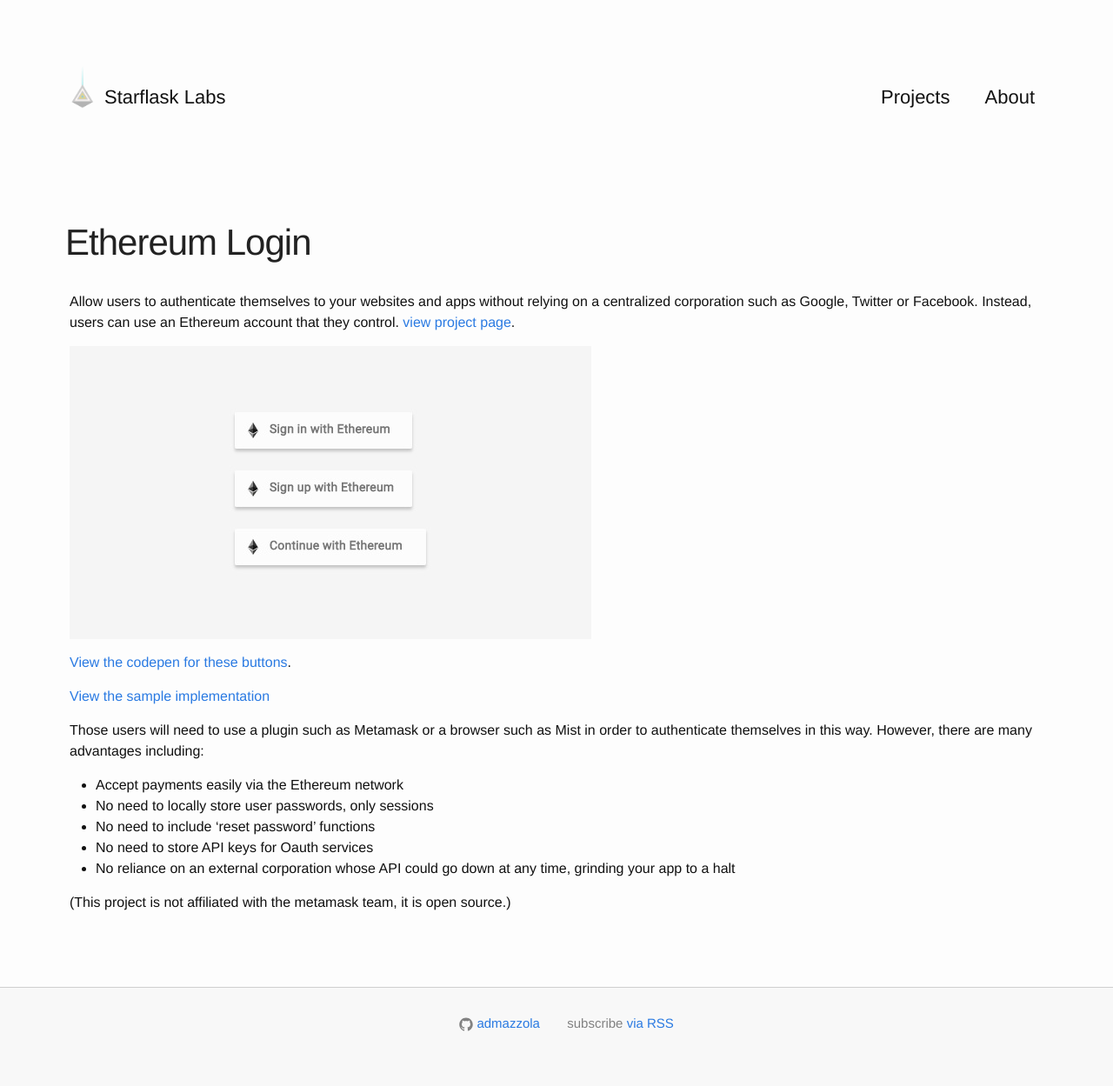
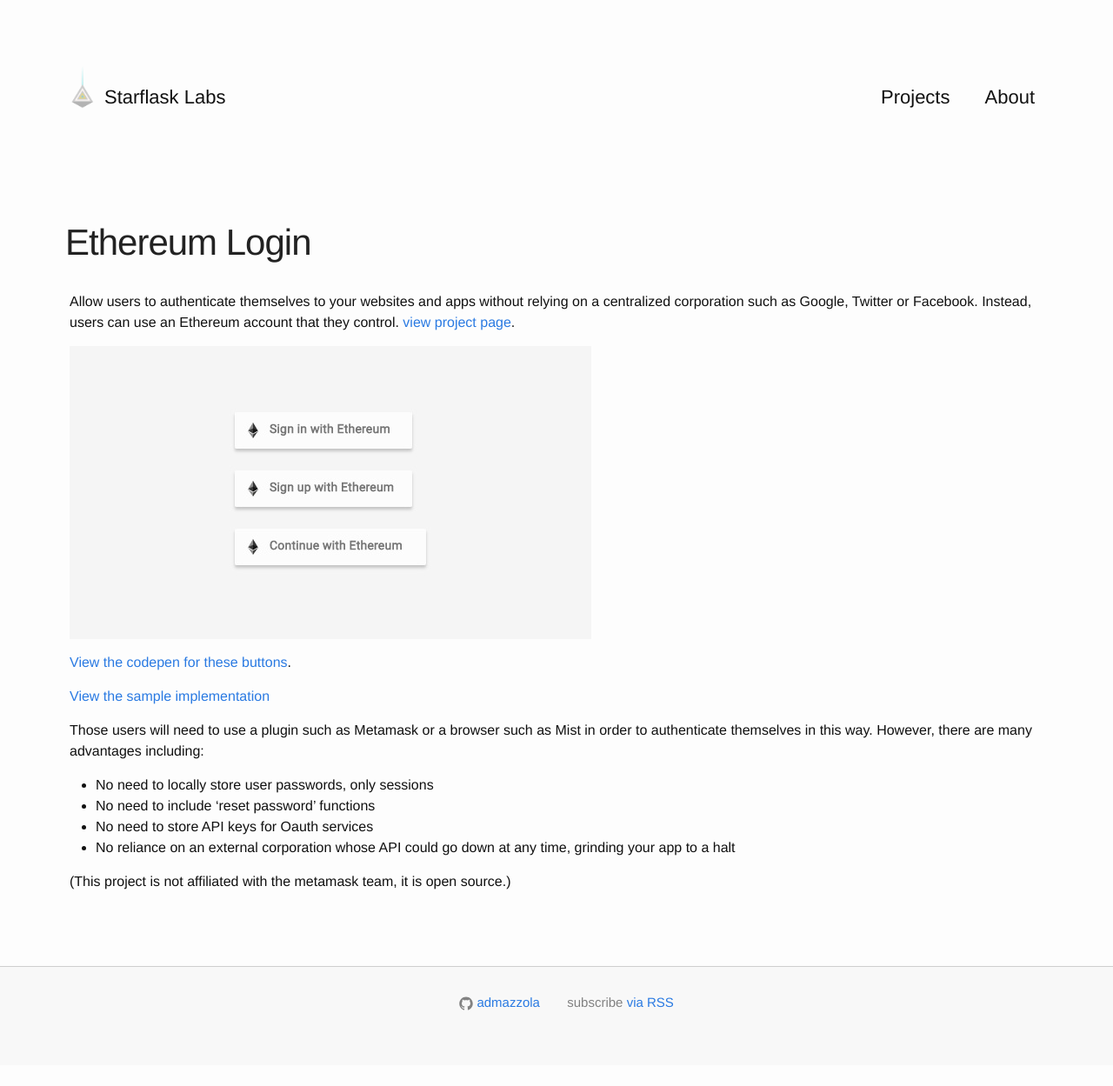
Before and after one commit to admazzola/admazzola.github.io, a Jekyll site: the page built from _posts/2017-11-28-ethereum-login.md, in a window 1280 px wide. Shown: the whole page at 87% size. Built offline with Jekyll 4.4.1, drawn with Linux system fonts in a browser that asks for light colours; nearby versions of some CDN libraries; after the commit the page ends 1225 px from its top, so only the background shows below that.

Commit message:
Update 2017-11-28-ethereum-login.md

```diff
--- a/_posts/2017-11-28-ethereum-login.md
+++ b/_posts/2017-11-28-ethereum-login.md
@@ -16,7 +16,6 @@
 
 Those users will need to use a plugin such as Metamask or a browser such as Mist in order to authenticate themselves in this way.  However, there are many advantages including:
 
-* Accept payments easily via the Ethereum network
 * No need to locally store user passwords, only sessions
 * No need to include 'reset password' functions
 * No need to store API keys for Oauth services
```
